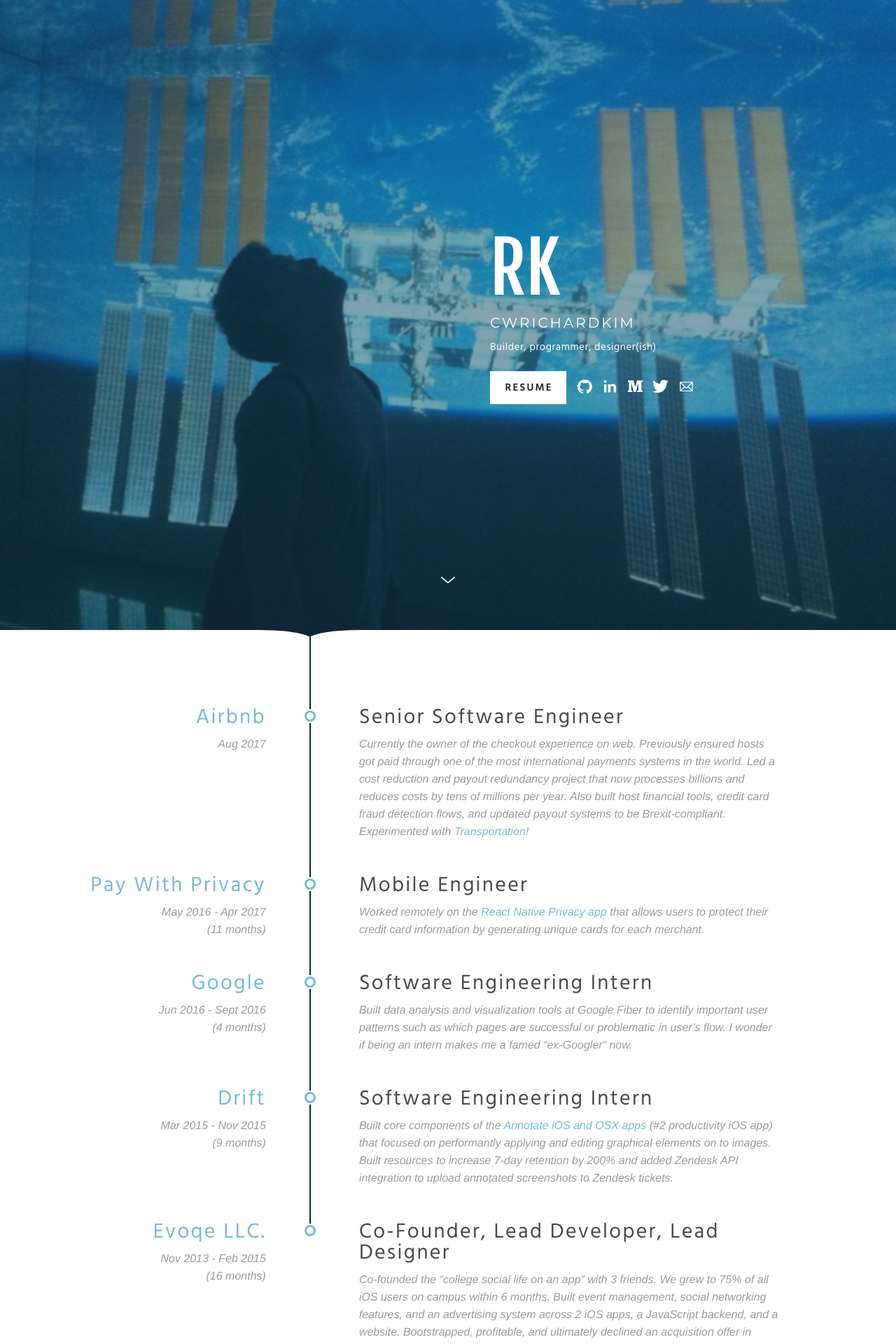
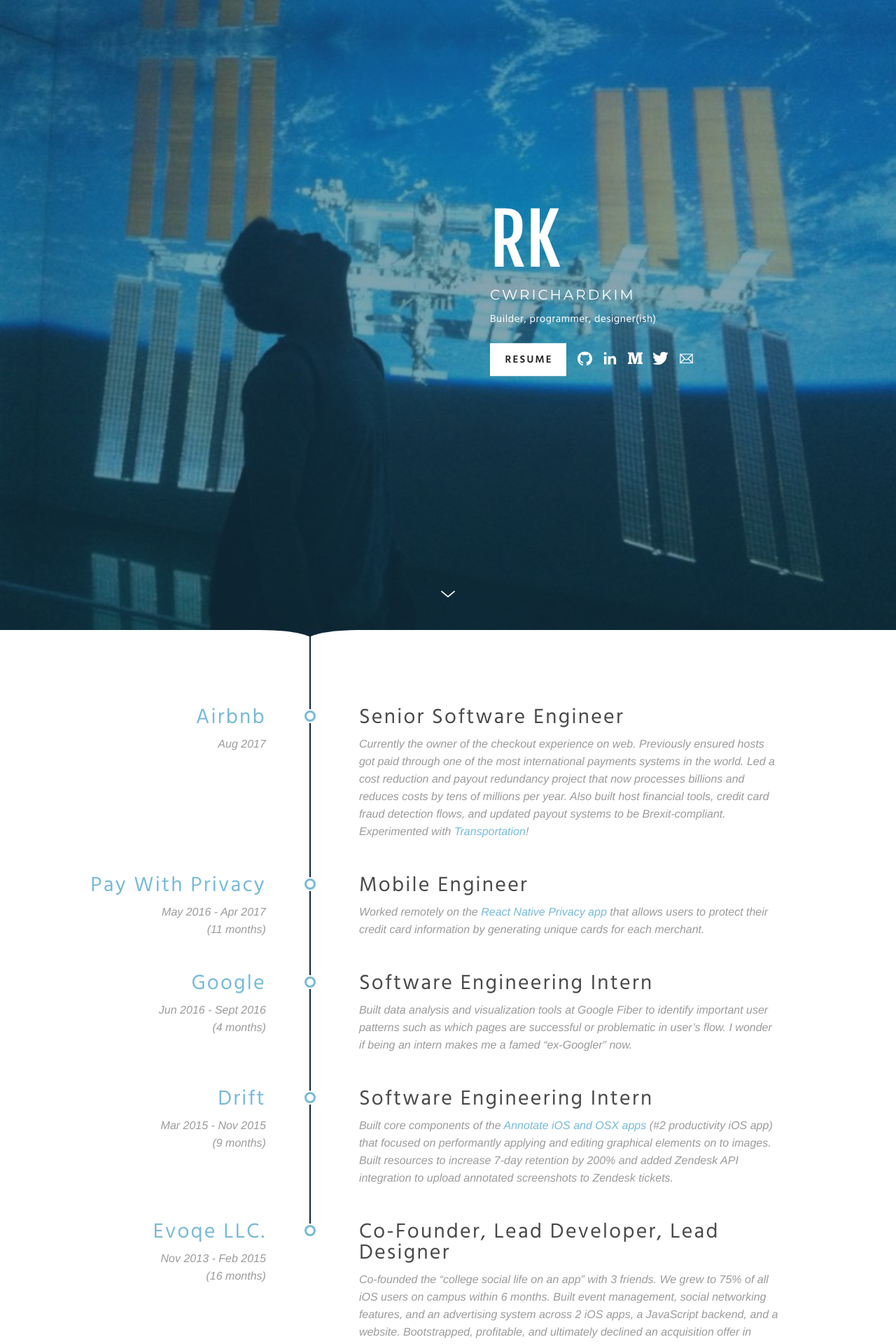
Before and after one commit to cwRichardKim/PersonalWebsite, a Jekyll site: the page built from index.html, in a window 1280 px wide. Shown: the top 1920 px of the page at 70% size. Built offline with Jekyll 4.4.1, drawn with Linux system fonts in a browser that asks for light colours.

Commit message:
fix the arrow on large screens

```diff
--- a/_includes/down-arrow.html
+++ b/_includes/down-arrow.html
@@ -4,7 +4,7 @@
 <style type="text/css">
   .scroll-indicator {
     position: absolute;
-    bottom: 140px;
+    bottom: 40px;
     width: 100%;
     text-align: center;
     opacity: 0;
--- a/_sass/default.scss
+++ b/_sass/default.scss
@@ -138,7 +138,7 @@
   overflow: hidden;
 
   .background-image {
-    height: 110vh;
+    height: calc(100vh + 10px);
     width: auto;
     background-image: url("/assets/background.jpg");
     background-repeat: no-repeat;
```
